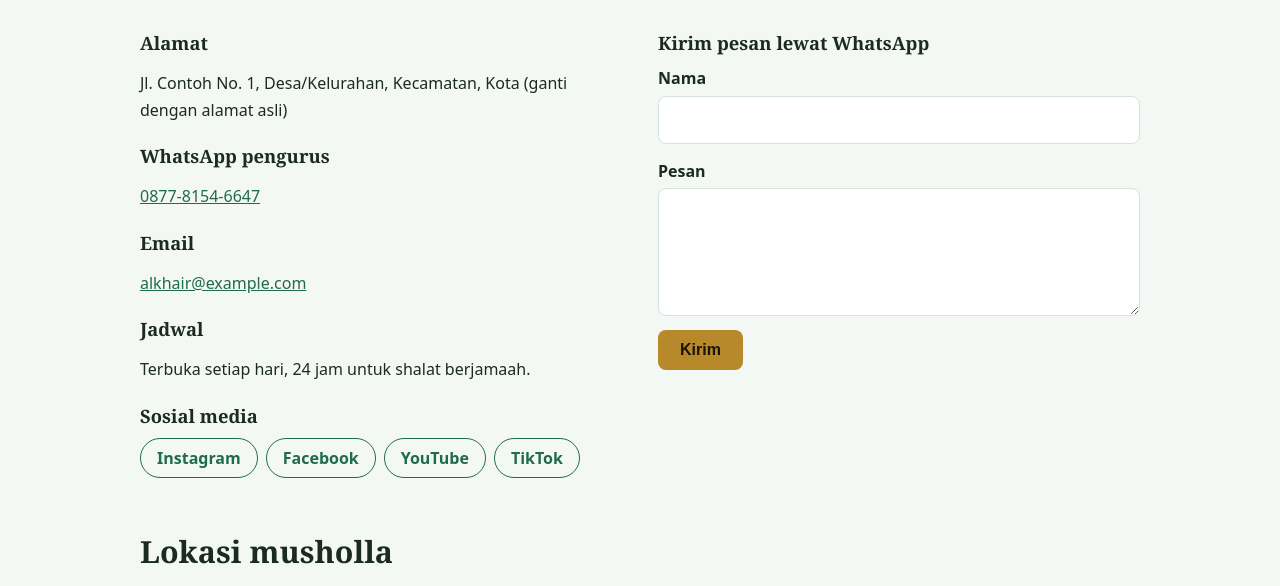
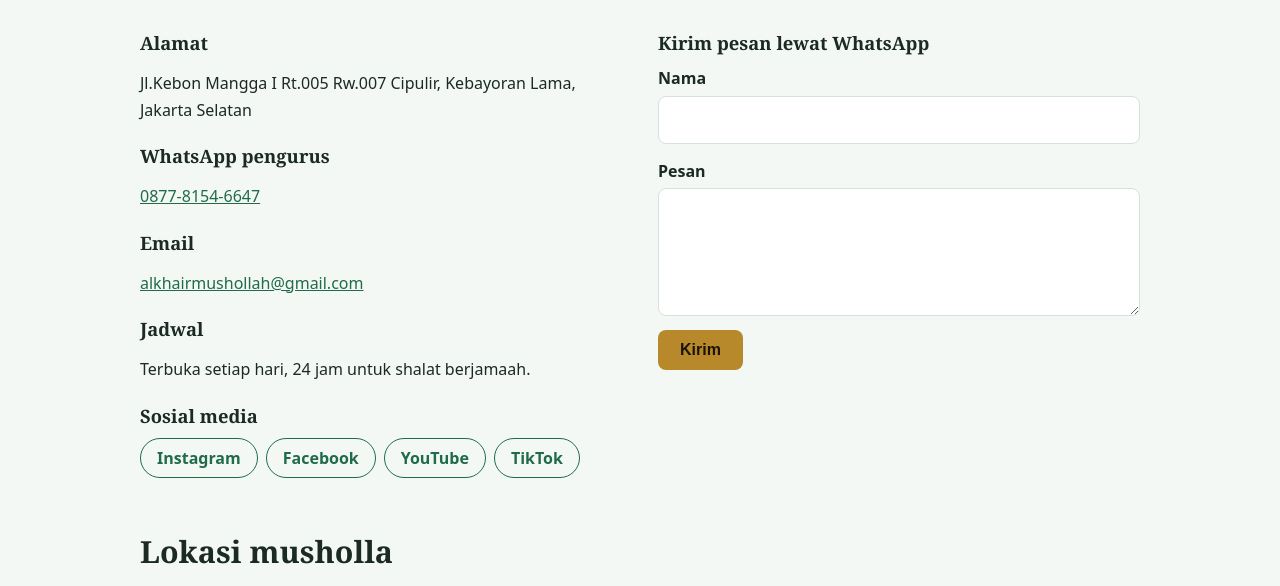
Before and after one commit to mujahidcorporation/musholla_al_khair, a plain HTML site: page kontak.html in a window 1280 px wide. Shown: the part 181-767 px from the top of the page. Drawn offline with Linux system fonts and the light colour scheme; grey boxes are pictures that could not be loaded.

Commit message:
Update kontak.html

```diff
--- a/kontak.html
+++ b/kontak.html
@@ -12,9 +12,9 @@
 <main>
 <section class="wrap block"><h1 class="ph">Kontak</h1>
 <div class="two">
-  <div><h3>Alamat</h3><p>Jl. Contoh No. 1, Desa/Kelurahan, Kecamatan, Kota (ganti dengan alamat asli)</p>
+  <div><h3>Alamat</h3><p>Jl.Kebon Mangga I Rt.005 Rw.007 Cipulir, Kebayoran Lama, Jakarta Selatan</p>
   <h3>WhatsApp pengurus</h3><p><a href="https://wa.me/6287781546647">0877-8154-6647</a></p>
-  <h3>Email</h3><p><a href="mailto:alkhair@example.com">alkhair@example.com</a></p>
+  <h3>Email</h3><p><a href="mailto:alkhairmushollah@gmail.com">alkhairmushollah@gmail.com</a></p>
   <h3>Jadwal</h3><p>Terbuka setiap hari, 24 jam untuk shalat berjamaah.</p>
   <h3>Sosial media</h3>
   <ul class="sosmed">
```
